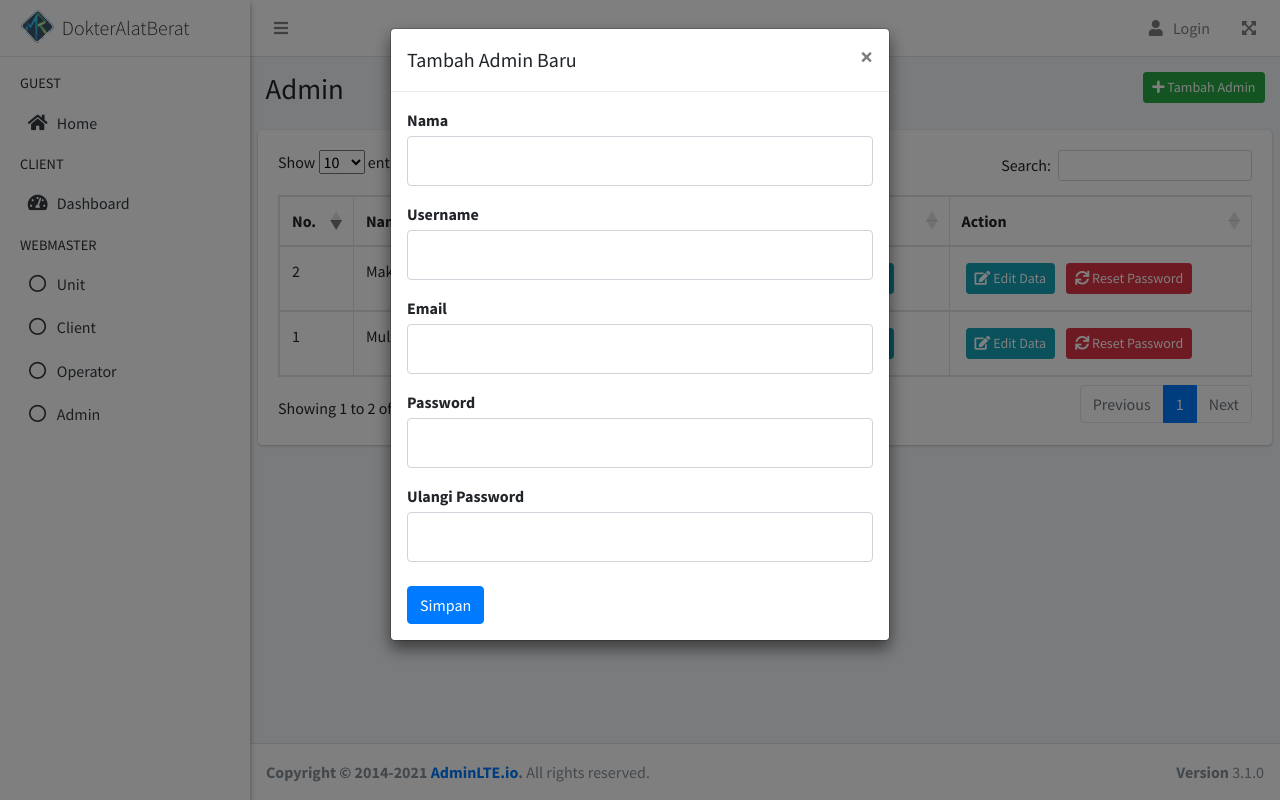
After one commit to adnansurya/dokteralatberat, a PHP site: page /admin.php in a window 1280 px wide, after a click on "Tambah Admin". The commit adds this page. Run offline with PHP 8.4, Linux system fonts and the light colour scheme; data comes from the database, SQL or seed files in the repository; some libraries are stand-ins or nearby versions.

Commit message:
admin page

```diff
--- /dev/null
+++ b/admin.php
@@ -0,0 +1,272 @@
+<?php
+session_start();
+include('access/session.php');
+include('partials/global.php');
+
+ ?>
+
+
+
+<!DOCTYPE html>
+<html lang="en">
+    <head>
+        <?php include('partials/head.php'); ?>
+
+        <title><?php echo $webname; ?> - Admin</title>
+    </head>
+    <body>
+        <div class="wrapper">
+            <?php include('partials/topbar_back.php'); ?>
+
+            <?php include('partials/sidebar.php'); ?>
+
+            <!-- Content Wrapper. Contains page content -->
+            <div class="content-wrapper">
+                <!-- Content Header (Page header) -->
+                <section class="content-header">
+                <div class="container-fluid">
+                    <div class="row mb-2">
+                        <div class="col-sm-6">
+                            <h1>Admin</h1>
+                        </div>
+                        <div class="col-sm-6">
+                            <button type="button" class="btn btn-success btn-sm float-right"  data-toggle="modal" data-target="#addAdminModal">
+                            <i class="fas fa-plus"></i> Tambah Admin</button>
+                        </div>
+                    </div>
+                </div><!-- /.container-fluid -->
+                </section>
+
+                <!-- Main content -->
+                <section class="content">
+
+                <!-- Default box -->
+                <div class="card">
+
+                    <div class="card-body">
+                        <div class="table-responsive">
+                            <table id="bootstrap-data-table" class="table table-bordered" id="dataTable" width="100%" cellspacing="0">
+                                <thead>
+                                    <tr>
+                                        <th>No.</th>
+                                        <th>Nama Admin</th>
+                                        <th>Username</th>
+                                        <th>Unit</th>
+                                        <th>Action</th>
+                                    </tr>
+                                </thead>
+                                <tbody>
+                                    <?php
+                                            include 'access/db_access.php';
+
+                                            $load = mysqli_query($conn, "SELECT * FROM client ORDER BY id_client DESC");
+                                            while ($row = mysqli_fetch_array($load)){
+                                            echo '<tr>';
+                                                echo '<td>'.$row['id_client'].'</td>';
+                                                echo '<td>'.$row['nama'].'</td>';
+                                                echo '<td>'.$row['username'].'</td>';
+                                                echo '<td>
+                                                    <button type="button" class="btn btn-success btn-sm m-1" data-toggle="modal" data-target="#addUnitModal"
+                                                    data-id-client="'.$row['id_client'].'" data-nama-client="'.$row['nama'].'"><i class="fas fa-plus"></i> Tambah</button>
+                                                    <a href="unit.php?client='.$row['username'].'">
+                                                        <button type="button" class="btn btn-info btn-sm m-1"><i class="fas fa-search"></i> Lihat Semua</button>
+                                                    </a>
+                                                </td>';
+                                                echo '<td>
+                                                    <button type="button" class="btn btn-info btn-sm m-1" data-toggle="modal" data-target="#editClientModal"
+                                                    data-id-client="'.$row['id_client'].'"><i class="fas fa-edit"></i> Edit Data</button>
+                                                    <button type="button" class="btn btn-danger btn-sm m-1" data-toggle="modal" data-target="#resetPassModal"
+                                                    data-id-client="'.$row['id_client'].'"><i class="fas fa-sync"></i> Reset Password</button>
+                                                </td>';
+                                            echo '</tr>';
+                                            }
+                                    ?>
+                                </tbody>
+                            </table>
+                        </div>
+                    </div>
+                    <!-- /.card-body -->
+                </div>
+                <!-- /.card -->
+
+                </section>
+                <!-- /.content -->
+
+                <div class="modal fade" id="addAdminModal" tabindex="-1" role="dialog" aria-labelledby="exampleModalLabel" aria-hidden="true">
+                    <div class="modal-dialog" role="document">
+                        <div class="modal-content">
+                            <div class="modal-header">
+                                <h5 class="modal-title" id="exampleModalLabel">Tambah Admin Baru</h5>
+                                <button type="button" class="close" data-dismiss="modal" aria-label="Close">
+                                <span aria-hidden="true">&times;</span>
+                                </button>
+                            </div>
+                            <div class="modal-body">
+                                <form action="access/add_admin.php" method="post">
+                                    <div class="form-group">
+                                        <label class="mb-1" for="namaTxt">Nama</label>
+                                        <input class="form-control py-4" id="namaTxt" type="text" name="nama"/>
+                                    </div>
+                                    <div class="form-group">
+                                        <label class="mb-1" for="usernameTxt">Username</label>
+                                        <input class="form-control py-4" id="usernameTxt" type="text" name="username"/>
+                                    </div>
+                                    <div class="form-group">
+                                        <label class="mb-1" for="emailTxt">Email</label>
+                                        <input class="form-control py-4" id="emailTxt" type="email" name="email"/>
+                                    </div>
+                                    <div class="form-group">
+                                        <label class="mb-1" for="passwordTxt">Password</label>
+                                        <input class="form-control py-4" id="passwordTxt" type="password" name="password"/>
+                                    </div>
+                                    <div class="form-group">
+                                        <label class="mb-1" for="password2Txt">Ulangi Password</label>
+                                        <input class="form-control py-4" id="password2Txt" type="password" name="password2"/>
+                                    </div>
+                                    <div class="form-group d-flex align-items-center justify-content-between mt-4 mb-0">
+                                        <button class="btn btn-primary"  type="submit">Simpan</button>
+                                    </div>
+                                </form>
+                            </div>
+
+                        </div>
+                    </div>
+                </div>
+
+                <div class="modal fade" id="editClientModal" tabindex="-1" role="dialog" aria-labelledby="exampleModalLabel" aria-hidden="true">
+                    <div class="modal-dialog" role="document">
+                        <div class="modal-content">
+                            <div class="modal-header">
+                                <h5 class="modal-title" id="exampleModalLabel">Edit Data Client</h5>
+                                <button type="button" class="close" data-dismiss="modal" aria-label="Close">
+                                <span aria-hidden="true">&times;</span>
+                                </button>
+                            </div>
+                            <div class="modal-body">
+                                <form action="access/edit_client.php" method="post">
+                                    <input type="hidden" name="id_client">
+                                    <div class="form-group">
+                                        <label class="mb-1" for="namaTxt">Nama</label>
+                                        <input class="form-control py-4" id="namaTxt" type="text" name="nama"/>
+                                    </div>
+                                    <div class="form-group">
+                                        <label class="mb-1" for="usernameTxt">Username</label>
+                                        <input class="form-control py-4" id="usernameTxt" type="text" name="username"/>
+                                    </div>
+                                    <div class="form-group d-flex align-items-center justify-content-between mt-4 mb-0">
+                                        <button class="btn btn-primary"  type="submit">Simpan</button>
+                                    </div>
+                                </form>
+                            </div>
+
+                        </div>
+                    </div>
+                </div>
+
+                <div class="modal fade" id="addUnitModal" tabindex="-1" role="dialog" aria-labelledby="exampleModalLabel" aria-hidden="true">
+                    <div class="modal-dialog" role="document">
+                        <div class="modal-content">
+                            <div class="modal-header">
+                                <h5 class="modal-title" id="exampleModalLabel">Tambah Unit Baru</h5>
+                                <button type="button" class="close" data-dismiss="modal" aria-label="Close">
+                                <span aria-hidden="true">&times;</span>
+                                </button>
+                            </div>
+                            <div class="modal-body">
+                                <form action="access/add_unit.php" method="post">
+                                    <input type="hidden" name="id_client">
+                                    <div class="form-group">
+                                        <label class="mb-1" for="no_idTxt">No. ID</label>
+                                        <input class="form-control py-4" id="no_idTxt" type="text" name="no_id"/>
+                                    </div>
+                                    <div class="form-group">
+                                        <label class="mb-1" for="modelTxt">Model</label>
+                                        <input class="form-control py-4" id="modelTxt" type="text" name="model"/>
+                                    </div>
+                                    <div class="form-group">
+                                        <label class="mb-1" for="serial_numTxt">Serial Number</label>
+                                        <input class="form-control py-4" id="serial_numTxt" type="text" name="serial_num"/>
+                                    </div>
+                                    <div class="form-group">
+                                        <label class="mb-1" for="clientTxt">Client</label>
+                                        <input class="form-control py-4" id="clientTxt" type="text" name="nama_client" disabled/>
+                                    </div>
+                                    <div class="form-group">
+                                        <label class="mb-1" for="tahunTxt">Tahun</label>
+                                        <input class="form-control py-4" id="tahunTxt" type="number" name="tahun"/>
+                                    </div>
+                                    <div class="form-group">
+                                        <label  class="mb-1" for="exampleInputFile">Foto</label>
+                                        <div class="input-group">
+                                        <div class="custom-file">
+                                            <input type="file" class="custom-file-input" id="exampleInputFile">
+                                            <label class="custom-file-label" for="exampleInputFile">Pilih file</label>
+                                        </div>
+                                        <div class="input-group-append">
+                                            <span class="input-group-text">Upload</span>
+                                        </div>
+                                        </div>
+                                    </div>
+                                    <div class="form-group d-flex align-items-center justify-content-between mt-4 mb-0">
+                                        <button class="btn btn-primary"  type="submit">Simpan</button>
+                                    </div>
+                                </form>
+                            </div>
+
+                        </div>
+                    </div>
+                </div>
+
+
+            </div>
+            <!-- /.content-wrapper -->
+            <?php include('partials/footer.php'); ?>
+
+
+        </div>
+        <?php include('partials/scripts.php'); ?>
+        <?php include('partials/datatableJs.php'); ?>
+        <script type="text/javascript">
+
+
+            $(document).ready(function() {
+                $('#addUnitModal').on('show.bs.modal', function(e) {
+
+                    //get data-id attribute of the clicked element
+                    let id_client = $(e.relatedTarget).data('id-client');
+                    let nama = $(e.relatedTarget).data('nama-client');
+
+                    $(e.currentTarget).find('input[name="id_client"]').val(id_client);
+                    $(e.currentTarget).find('input[name="nama_client"]').val(nama);
+
+                });
+
+                $('#editClientModal').on('show.bs.modal', function(e) {
+
+                    //get data-id attribute of the clicked element
+                    let id_client = $(e.relatedTarget).data('id-client');
+                    let client;
+
+                    $.get( "api/get_client.php", { id : id_client } )
+                        .done(function( data ) {
+                            // alert( "Data Loaded: " + data );
+                            let dataHasil = JSON.parse(data);
+
+                            if(dataHasil.result == 'success'){
+                                client = dataHasil.data;
+                                // let changeForm = Date.parse(tglLahir).format('dd/mm/yyyy');
+                                // console.log(changeForm);
+                                // alert(penerima.card_id);
+                                $(e.currentTarget).find('input[name="id_client"]').val(client.id_client);
+                                $(e.currentTarget).find('input[name="nama"]').val(client.nama);
+                                $(e.currentTarget).find('input[name="username"]').val(client.username);
+
+                            }
+                        });
+
+                    });
+            } );
+
+        </script>
+    </body>
+</html>
--- a/partials/sidebar.php
+++ b/partials/sidebar.php
@@ -2,7 +2,7 @@
 <aside class="main-sidebar sidebar-light-lightblue elevation-2">
     <!-- Brand Logo -->
     <a href="index.php" class="brand-link d-none d-sm-block">
-      <img src="image/logo.png" alt="Logo Makassar Robotics" class="brand-image img-circle elevation-0" style="opacity: .8">
+      <img src="image/logo.png" alt="Logo Dokter Alat Berat" class="brand-image img-circle elevation-0" style="opacity: .8">
       <span class="brand-text font-weight-light">DokterAlatBerat</span>
     </a>
 
@@ -75,9 +75,9 @@
             </a>
           </li>
           <li class="nav-item">
-            <a href="dashboard.php" class="nav-link">
+            <a href="admin.php" class="nav-link">
               <i class="far fa-circle nav-icon"></i>
-              <p>User</p>
+              <p>Admin</p>
             </a>
           </li>
         <?php
```
Also changed, not shown: access/add_admin.php (added, +35 -0 lines).
